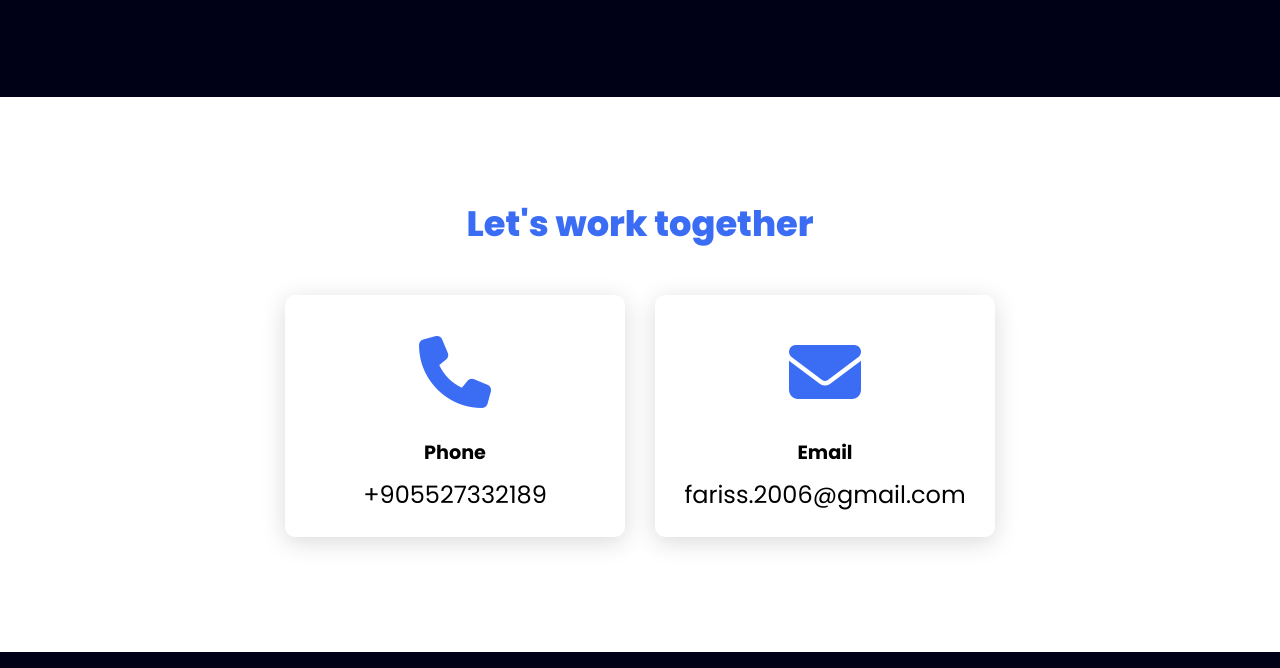
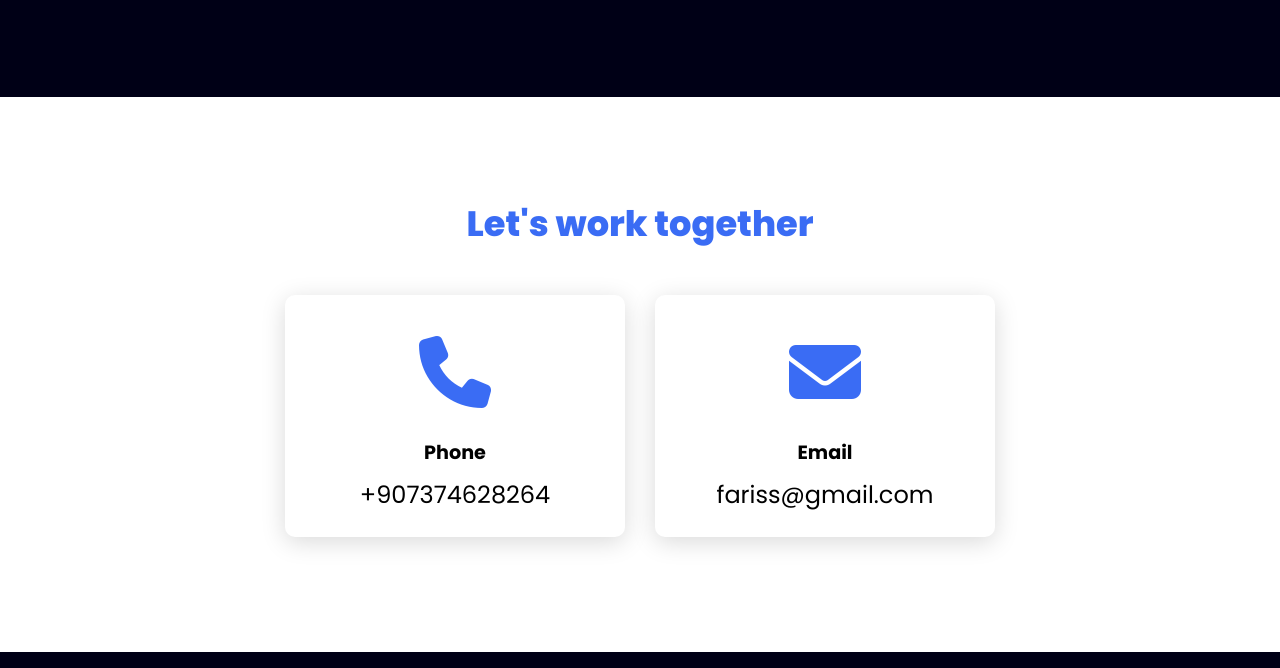
Before and after one commit to xFarisSx/Some-Web-Projects, a plain HTML site: page HTML CSS/portfolio1/index.html in a window 1280 px wide. Shown: the part 2481-3149 px from the top of the page. Drawn offline with Linux system fonts and the light colour scheme.

Commit message:
Update index.html

```diff
--- a/HTML CSS/portfolio1/index.html
+++ b/HTML CSS/portfolio1/index.html
@@ -92,7 +92,7 @@
                 </div>
                 <div class="info">
                     <h3>Phone</h3>
-                    <p>+905527332189</p>
+                    <p>+907374628264</p>
                 </div>
             </div>
             <div class="card">
@@ -101,7 +101,7 @@
                 </div>
                 <div class="info">
                     <h3>Email</h3>
-                    <p>fariss.2006@gmail.com</p>
+                    <p>fariss@gmail.com</p>
                 </div>
             </div>
         </div>
```
